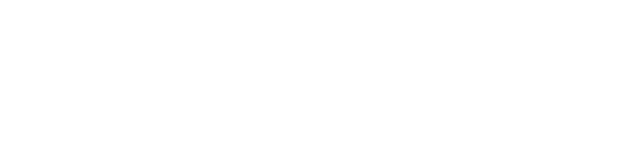
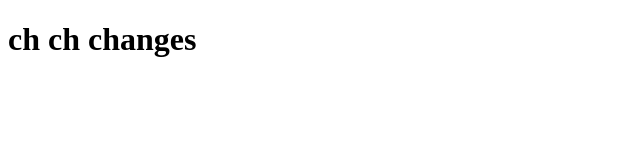
Before and after one commit to CarlosYarza/my-super-website, a plain HTML site: page index.html in a window 1280 px wide. Shown: the whole page, without its empty margins (0-640 px from the left). Drawn offline with Linux system fonts and the light colour scheme.

Commit message:
add changes to index file

```diff
--- a/index.html
+++ b/index.html
@@ -1,10 +1,14 @@
 <!DOCTYPE html>
 <html>
-  <head>
-    <meta charset="UTF-8">
-    <title>title</title>
-  </head>
-  <body>
 
-  </body>
+<head>
+  <meta charset="UTF-8">
+  <title>changes</title>
+  <h1>ch ch changes</h1>
+</head>
+
+<body>
+
+</body>
+
 </html>
```
